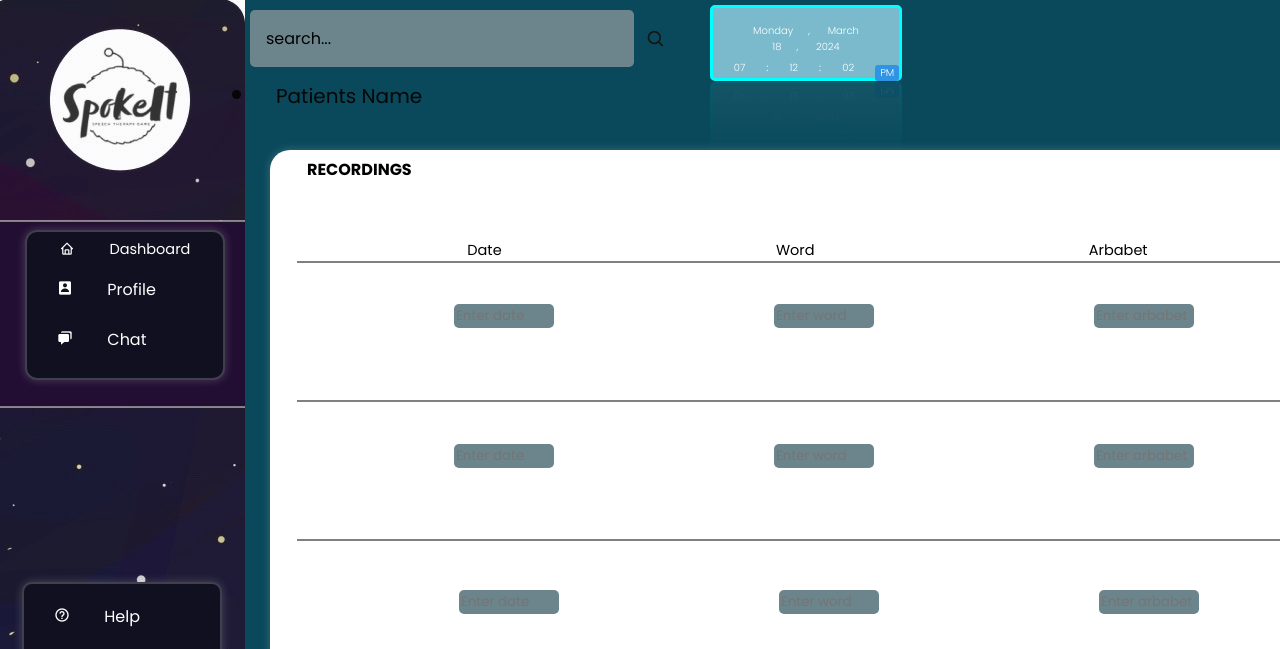
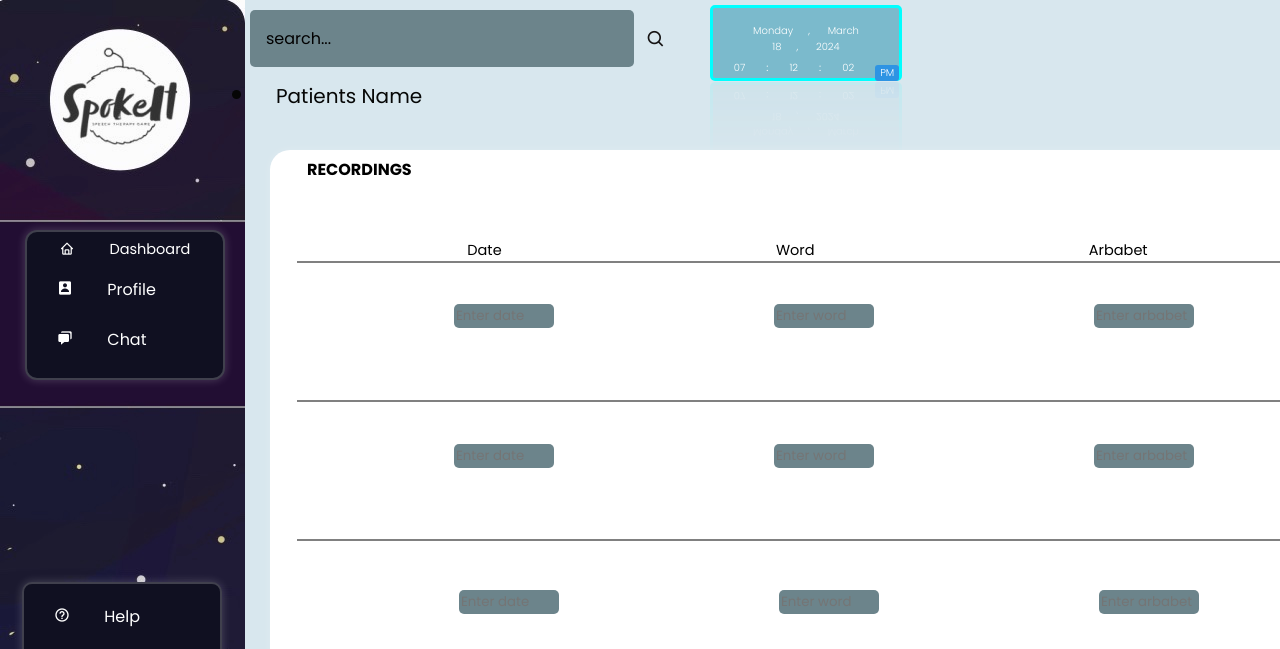
Before and after one commit to tk1894/spokeit, a plain HTML site: page recordings.html in a window 1280 px wide. Shown: the top 649 px of the page. Drawn offline with nearby package versions, Linux system fonts and the light colour scheme.

Commit message:
First commit

```diff
--- a/recordings.css
+++ b/recordings.css
@@ -140,7 +140,7 @@ body {
     align-items: center;
     background-size: right;
     background-position: relative;
-    background-color: #09495b;
+    background-color: #d8e7ee;
 }
 
 .input-box input {
```
